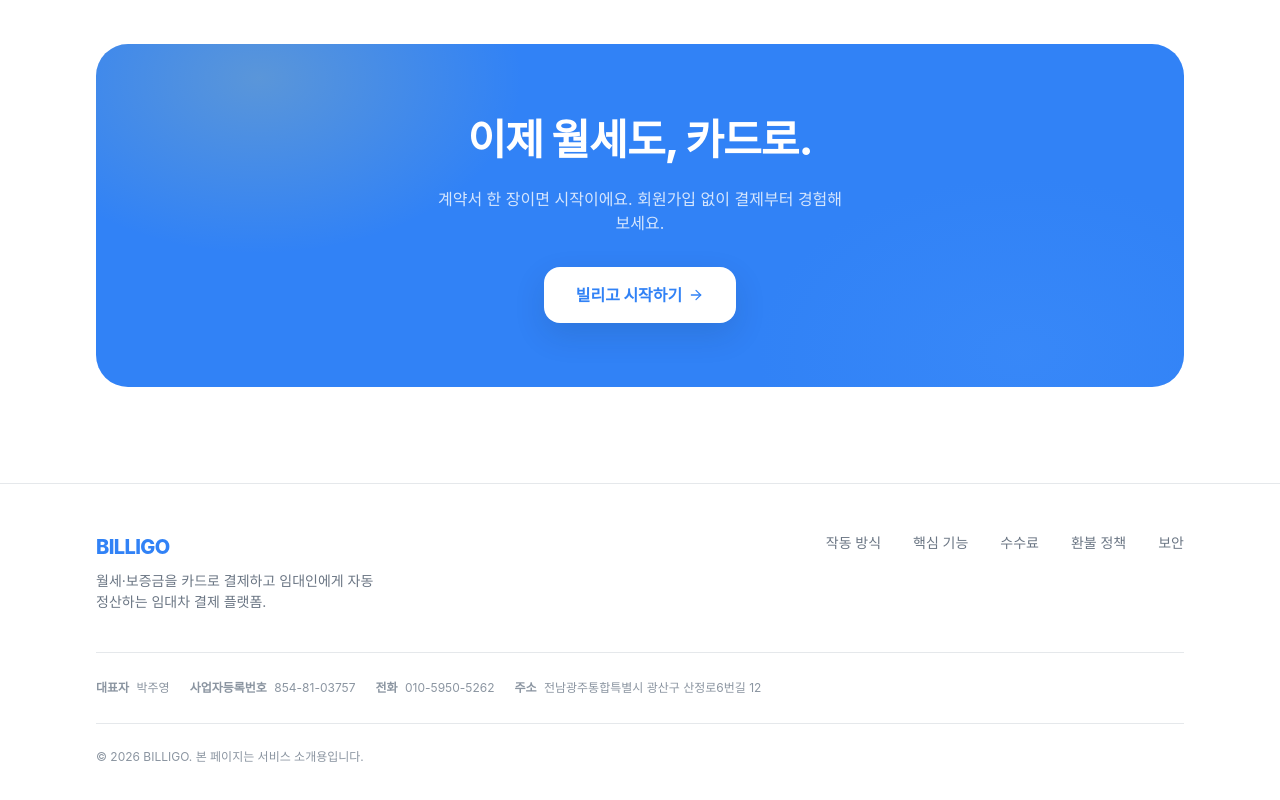
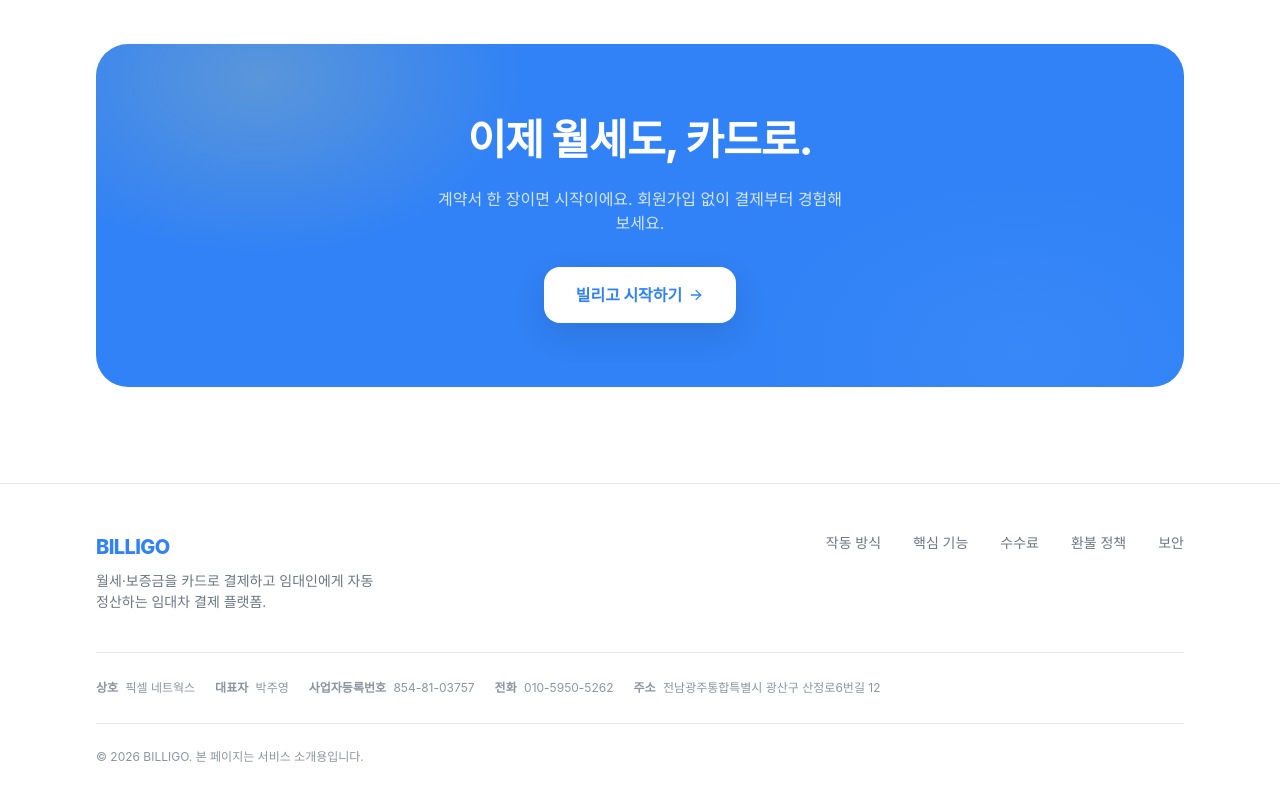
Before and after one commit to KO-PIXEL-NETWORKS/billigo-landing, a plain HTML site: page index.html in a window 1280 px wide. Shown: the part 5640-6440 px from the top of the page. Drawn offline with nearby package versions, Linux system fonts and the light colour scheme; a web font is replaced by a local one.

Commit message:
feat: 상호명 추가

```diff
--- a/index.html
+++ b/index.html
@@ -391,6 +391,7 @@
         </div>
         <div class="footer-biz">
           <p>
+            <span><b>상호</b> 픽셀 네트웍스</span>
             <span><b>대표자</b> 박주영</span>
             <span><b>사업자등록번호</b> 854-81-03757</span>
             <span><b>전화</b> <a href="tel:010-5950-5262">010-5950-5262</a></span>
```
